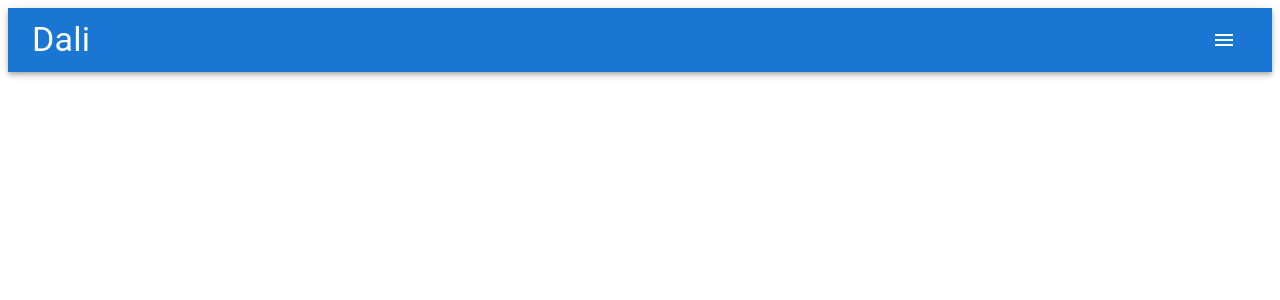
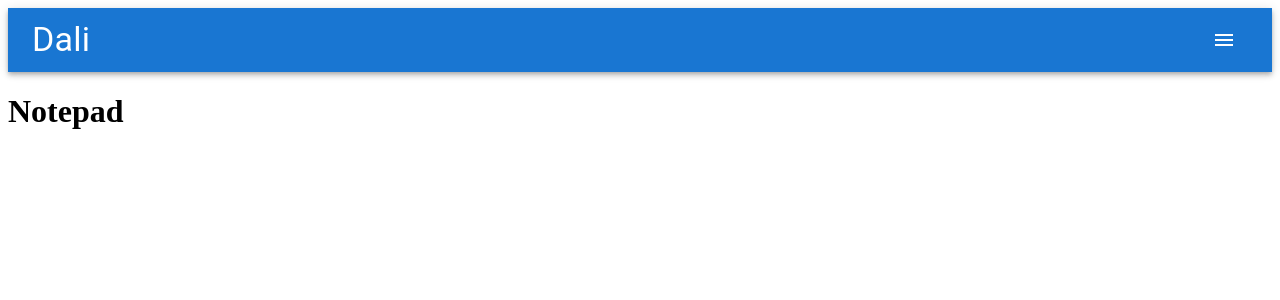
Before and after one commit to dimassudjito/dali, a React (Create React App) app in the folder frontend/: page /notepad in a window 1280 px wide. Before the commit this address had no page. Shown: the top 300 px of the page. Built offline with nearby package versions, Linux system fonts and the light colour scheme.

Commit message:
add route to notepad

```diff
--- a/frontend/src/App.tsx
+++ b/frontend/src/App.tsx
@@ -1,24 +1,17 @@
 import React from 'react'
 import { Routes, Route, Link } from 'react-router-dom'
 
-import { Dashboard, Sketch } from './pages'
+import { Dashboard, Sketch, Notepad } from './pages'
 import { Header } from './components/dashboard'
 
 const App: React.FC = () => {
   return (
     <div>
-      {/* <h1>Dali</h1>
-      <p>
-        <Link to="/">Dashboard</Link>
-      </p>
-      <p>
-        <Link to="/sketch">Sketch</Link>
-      </p> */}
       <Header />
-
       <Routes>
         <Route path="/" element={<Dashboard />} />
         <Route path="/sketch" element={<Sketch />} />
+        <Route path="/notepad" element={<Notepad />} />
       </Routes>
     </div>
   )
--- a/frontend/src/components/dashboard/Header.tsx
+++ b/frontend/src/components/dashboard/Header.tsx
@@ -56,6 +56,9 @@ export const Header: React.FC = () => {
               <Link style={menuStyle} to="/sketch">
                 <MenuItem onClick={handleClose}>Sketch</MenuItem>
               </Link>
+              <Link style={menuStyle} to="/notepad">
+                <MenuItem onClick={handleClose}>Notepad</MenuItem>
+              </Link>
               <Link style={menuStyle} to="/design">
                 <MenuItem onClick={handleClose}>Design</MenuItem>
               </Link>
--- /dev/null
+++ b/frontend/src/pages/Notepad.tsx
@@ -0,0 +1,9 @@
+import React from 'react'
+
+export const Notepad: React.FC = () => {
+  return (
+    <div>
+      <h1>Notepad</h1>
+    </div>
+  )
+}
--- a/frontend/src/pages/index.ts
+++ b/frontend/src/pages/index.ts
@@ -1,2 +1,3 @@
 export { Dashboard } from './Dashboard'
 export { Sketch } from './Sketch'
+export { Notepad } from './Notepad'
```
